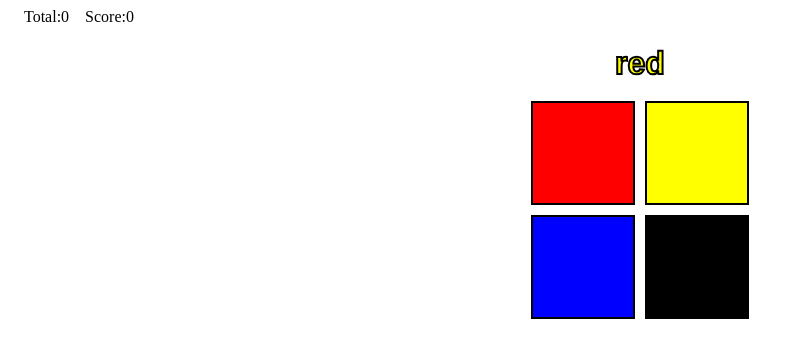
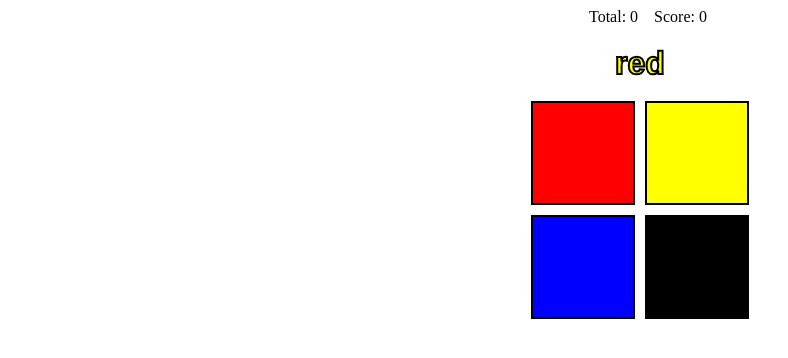
Before and after one commit to schwarzeszeux/ColorGame, a plain HTML site: page index.html in a window 1280 px wide. Both pictures are taken after a click on the element "Not at all". Shown: the whole page, without its empty margins (0-788 px from the left). Drawn offline with Linux system fonts and the light colour scheme.

Commit message:
Update index.html

```diff
--- a/index.html
+++ b/index.html
@@ -49,6 +49,9 @@
             .difficultySelector {
                 margin: auto;
                 width: 138px;
+            }
+            #scoreboard {
+                text-align: center;
             }
             #scoreboard > span {
                 margin-left: 1em;
@@ -369,9 +372,9 @@
             function initBoard(state, board) {
                 board.container.innerHTML = "" +
                     "<div id=\"scoreboard\">" +
-                        "<span>Total:" +
+                        "<span>Total:&nbsp;" +
                         "<span id=\"total\"></span></span>" +
-                        "<span>Score:" +
+                        "<span>Score:&nbsp;" +
                         "<span id=\"score\"></span></span>" +
                     "</div>" +
                     "<h1 id=\"prompt\"></h1>" +
```
